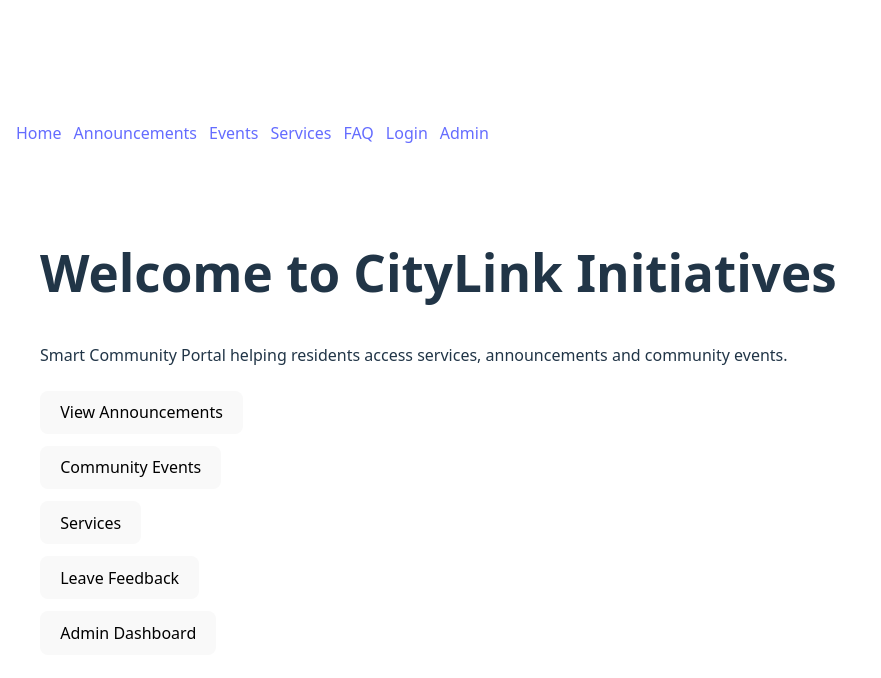
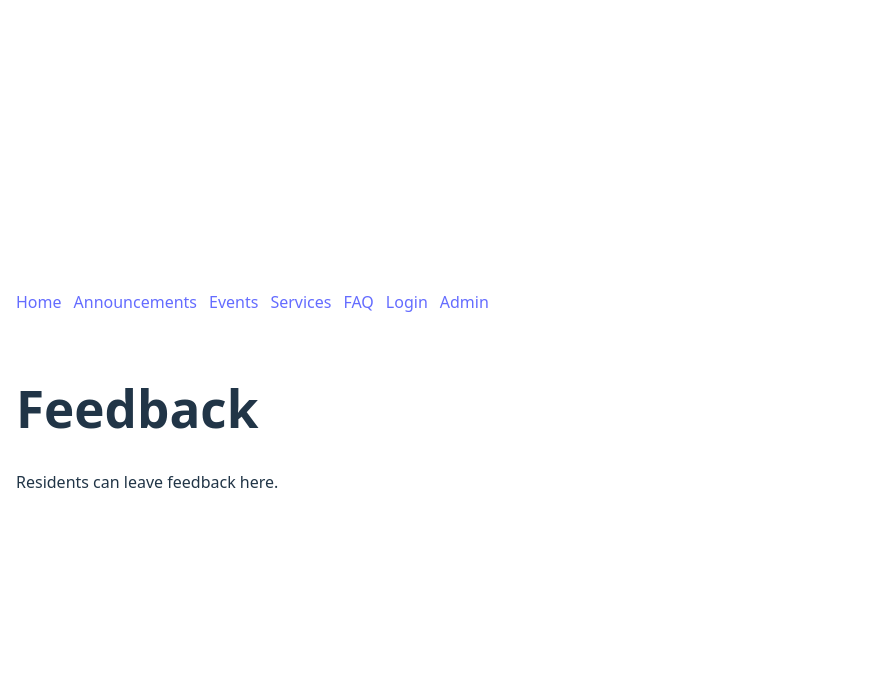
Before and after one commit to 30099789/CityLink, a React (Vite) app in the folder client/: page /feedback in a window 1280 px wide. Before the commit this address led to /. Shown: the top 678 px of the page, without its empty margins (0-881 px from the left). Built offline with nearby package versions, Linux system fonts and the light colour scheme.

Commit message:
Added Services and Feedback pages and updated router navigation

```diff
--- a/client/src/App.tsx
+++ b/client/src/App.tsx
@@ -8,6 +8,8 @@ import Login from "./pages/Login";
 import Announcements from "./pages/Announcements";
 import Events from "./pages/Events";
 import Faq from "./pages/Faq";
+import Services from "./pages/Services";
+import Feedback from "./pages/Feedback";
 
 import AdminDashboard from "./pages/admin/AdminDashboard";
 import ManageEvents from "./pages/admin/ManageEvents";
@@ -26,6 +28,8 @@ function App() {
           <Route path="/announcements" element={<Announcements />} />
           <Route path="/events" element={<Events />} />
           <Route path="/faq" element={<Faq />} />
+          <Route path="services" element={<Services />} />
+          <Route path="feedback" element={<Feedback />} />
         </Route>
 
         {/* ADMIN SECTION */}
--- /dev/null
+++ b/client/src/pages/Feedback.tsx
@@ -0,0 +1,8 @@
+export default function Feedback() {
+  return (
+    <div>
+      <h1>Feedback</h1>
+      <p>Residents can leave feedback here.</p>
+    </div>
+  );
+}
--- a/client/src/pages/Services.tsx
+++ b/client/src/pages/Services.tsx
@@ -0,0 +1,8 @@
+export default function Services() {
+  return (
+    <div>
+      <h1>Services</h1>
+      <p>Community services will be listed here.</p>
+    </div>
+  );
+}
```
